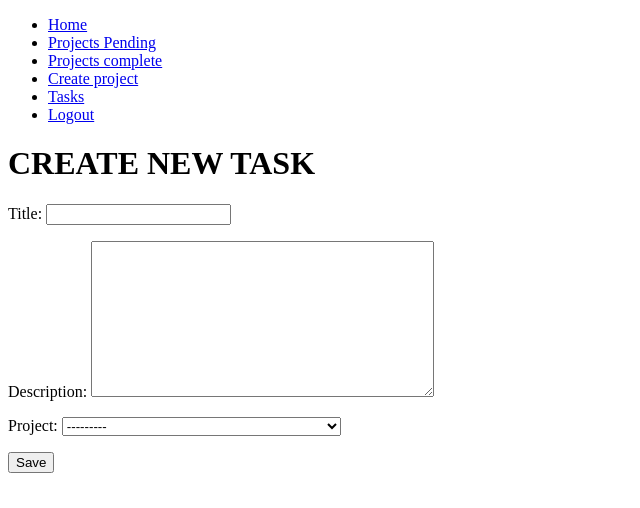
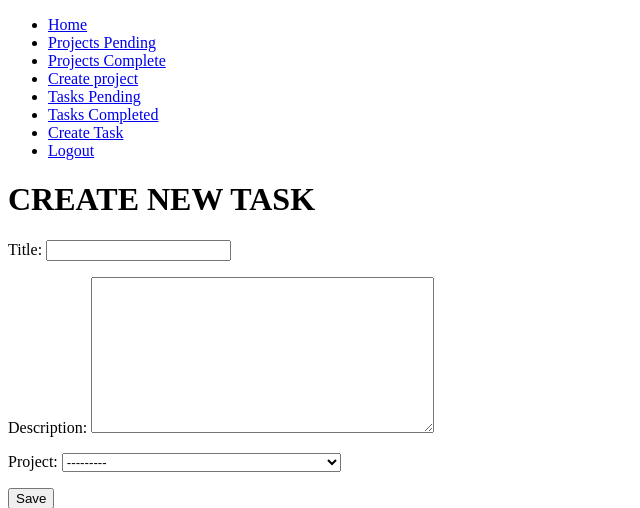
Before and after one commit to IrvingGeovanni1/project_manager, a Django app: page /tasks/create_task/ in a window 1280 px wide. Shown: the top 508 px of the page, without its empty margins (0-640 px from the left). Run offline with Django 5.2, Linux system fonts and the light colour scheme; a user stored in the database is signed in; data comes from the database, SQL or seed files in the repository; tables that the repository leaves empty hold one stand-in row (values such as "Sample post").

Commit message:
Decodificando filtros y vistas de las Tareas

```diff
--- a/project/models.py
+++ b/project/models.py
@@ -7,7 +7,7 @@ class Project(models.Model):
     project_id = models.AutoField(primary_key=True)
     name_project = models.CharField(max_length=100)
     category = models.CharField(max_length=50)
-    date_complete = models.DateTimeField(null = True, blank=True)
+    date_completed = models.DateTimeField(null = True, blank=True)
     complete = models.BooleanField(default=False)
     user = models.ForeignKey(User, on_delete=models.CASCADE)
     created_at = models.DateTimeField(auto_now_add=True)
--- a/task/forms.py
+++ b/task/forms.py
@@ -1,9 +1,19 @@
 from django.forms import ModelForm
 from .models import Task
+from project.models import Project
 
 #Create Form for app Task
 
 class TaskForm(ModelForm):
+    def __init__(self, *args, **kwargs):
+        user = kwargs.pop('user', None)
+        super(TaskForm, self).__init__(*args, **kwargs)
+        if user:
+            self.fields['project'].queryset = Project.objects.filter(user=user)
+
     class Meta:
         model = Task
-        fields = ['title', 'description', 'project']
+        fields = ['title',
+                  'description',
+                  'project'
+                  ]
--- a/task/models.py
+++ b/task/models.py
@@ -8,7 +8,7 @@ class Task(models.Model):
     title = models.CharField(max_length=100)
     description = models.TextField(max_length=500)
     #complete = models.BooleanField(default=False)
-    date_complete = models.DateTimeField(null=True, blank=True)
+    date_completed = models.DateTimeField(null=True, blank=True)
     project = models.ForeignKey(Project,on_delete=models.CASCADE)
     created_at = models.DateTimeField(auto_now_add=True)
     updated_at = models.DateTimeField(auto_now=True)
--- a/task/views.py
+++ b/task/views.py
@@ -1,29 +1,76 @@
 from django.shortcuts import render, redirect, get_object_or_404
 from .forms import TaskForm
 from .models import Task
+from project.models import Project
 
 from django.contrib.auth.decorators import login_required
+from django.utils import timezone
 
 """@login_required -> This code protected the access of especific functions"""
 
-# Create your views here.
+# Show Tasks pending.
+@login_required
+def task(request):
+    title = 'Pending Tasks'
+    pro = Project.objects.filter(user= request.user)
+    # Filter Tasks by User
+    tasks = Task.objects.filter(date_completed__isnull=True, project__in = pro)
+    # Show list Tasks
+    #no_pending_tasks = not tasks.exists()
+    """print(no_pending_tasks)
+    if not no_pending_tasks:
+        for task in tasks:
+            print('Título:', task.title, '| Fecha de completado:', task.date_completed)"""
+    return render(request, 'task/task.html', {
+        'title': title,
+        'tasks': tasks,
+    })
 
-def task(request):
-    # Show list Tasks
-    tasks = Task.objects.all()
+# Show Tasks Completed
+@login_required
+def tasks_completed(request):
+    title = 'Completed Tasks'
+    pro = Project.objects.filter(user=request.user)
+    # Order by date completed
+    tasks = Task.objects.filter(date_completed__isnull=False, project__in = pro).order_by('-date_completed')
+    no_completed_tasks = not tasks.exists()
+    """print(no_completed_tasks)
+    if not no_completed_tasks:
+        for task in tasks:
+            print('Titulo:', task.title, '| Fecha de completado:', task.date_completed)"""
     return render(request, 'task/task.html', {
-        'tasks': tasks
+        'title': title,
+        'tasks': tasks,
     })
 
 # Show detail for task_id
+@login_required
+def task_detail(request,task_id):
+    if request.method == 'GET':
+        # Searching model task
+        task = get_object_or_404(Task, pk = task_id)
+        # Create Task Form from Task Detail
+        form = TaskForm(instance=task, user = request.user)
+        return render(request, 'task/task_detail.html', {
+            'task': task,
+            'form': form,
+        })
+    else:
+        try:
+            # Update Task
+            task = get_object_or_404(Task, pk=task_id)
+            form = TaskForm(request.POST, instance=task, user = request.user)
+            form.save()
+            return redirect('tasks')
+        except ValueError:
+            return render(request, 'task/task_detail.html',{
+                'task': task,
+                'form': form,
+                'error': "Error updating Task"
+            })
 
-def task_detail(request,task_id):
-    # Searching model task
-    task = get_object_or_404(Task, pk = task_id)
-    return render(request, 'task/task_detail.html', {
-        'task': task
-    })
-
+# Create Task
+@login_required
 def create_task(request):
     if request.method == 'GET':
         return render(request, 'task/create_task.html', {
@@ -35,9 +82,38 @@ def create_task(request):
             form = TaskForm(request.POST)
             new_task = form.save(commit=False)
             new_task.save()
-            return redirect('tasks')
+            return redirect('projects')
         except ValueError:
             return render(request, 'task/create_task.html',{
                 'form': TaskForm,
                 'error': 'Please provide valida data'
             })
+
+# Complete Task
+@login_required
+def complete_task(request, task_id):
+    task = get_object_or_404(Task, pk=task_id)
+    if request.method == 'POST':
+        # Update field Date Complete
+        task.date_completed = timezone.now()
+        task.save()
+        return redirect('tasks')
+
+# Return to uncompleted Task
+@login_required
+def uncomplete_task(request, task_id):
+    task = get_object_or_404(Task, pk=task_id)
+    if request.method == 'POST':
+        # Uncomplete Task
+        task.date_completed = None
+        task.save()
+        return redirect('tasks_completed')
+
+# Delete Task
+@login_required
+def delete_task(request, task_id):
+    task = get_object_or_404(Task, pk=task_id)
+    project = task.project
+    if request.method == 'POST':
+        task.delete()
+        return redirect('project_detail', project.project_id)
--- a/task_manager/urls.py
+++ b/task_manager/urls.py
@@ -18,8 +18,8 @@ from django.contrib import admin
 from django.urls import path
 from main.views import index
 from account.views import signup, signin, signout
-from project.views import project, create_project, project_detail, complete_project, delete_project, projects_completed
-from task.views import task, create_task, task_detail
+from project.views import project, create_project, project_detail, complete_project, delete_project, projects_completed, uncomplete_project
+from task.views import task, create_task, task_detail, tasks_completed, complete_task, delete_task, uncomplete_task
 
 
 urlpatterns = [
@@ -32,9 +32,15 @@ urlpatterns = [
     path('projects_completed/', projects_completed, name='projects_completed'),
     path("projects/<int:project_id>/", project_detail, name="project_detail"),
     path("projects/<int:project_id>/complete", complete_project, name='complete_project'),
+    path('projects/<int:project_id>/uncomplete', uncomplete_project, name='uncomplete_project'),
     path("projects/<int:project_id>/delete", delete_project, name='delete_project'),
     path('projects/create_project/', create_project, name='create_project'),
     path('tasks/', task, name='tasks'),
+    path('tasks_completed', tasks_completed, name='tasks_completed'),
+    path('tasks/<int:task_id>/complete', complete_task,
+    name='complete_task'),
+    path('tasks/<int:task_id>/uncomplete', uncomplete_task, name='uncomplete_task'),
+    path('tasks/<int:task_id>/delete', delete_task, name='delete_task'),
     path('tasks/<int:task_id>', task_detail, name='task_detail'),
     path('tasks/create_task/', create_task, name='create_task'),
 ]
--- a/templates/base.html
+++ b/templates/base.html
@@ -20,15 +20,21 @@
         </li>
         <li>
             <a href="{% url 'projects_completed' %}">
-                Projects complete
+                Projects Complete
             </a>
         </li>
         <li>
             <a href="{% url 'create_project' %}">Create project</a>
         </li>
         <li>
-            <a href="/tasks">
-                Tasks
+            <a href="{% url 'tasks' %}">Tasks Pending</a>
+        </li>
+        <li>
+            <a href="{% url 'tasks_completed' %}">Tasks Completed</a>
+        </li>
+        <li>
+            <a href="{% url 'create_task' %}">
+                Create Task
             </a>
         </li>
         {% if user.is_authenticated %}
```
Also changed, not shown: project/templates/project/project.html (+10 -2 lines), project/templates/project/project_detail.html (+40 -17 lines), project/views.py (+18 -5 lines), task/templates/task/task.html (+19 -2 lines), task/templates/task/task_detail.html (+50 -1 lines), db.sqlite3, project/migrations/0007_rename_date_complete_project_date_completed.py (added), task/migrations/0007_rename_date_complete_task_date_completed.py (added).
